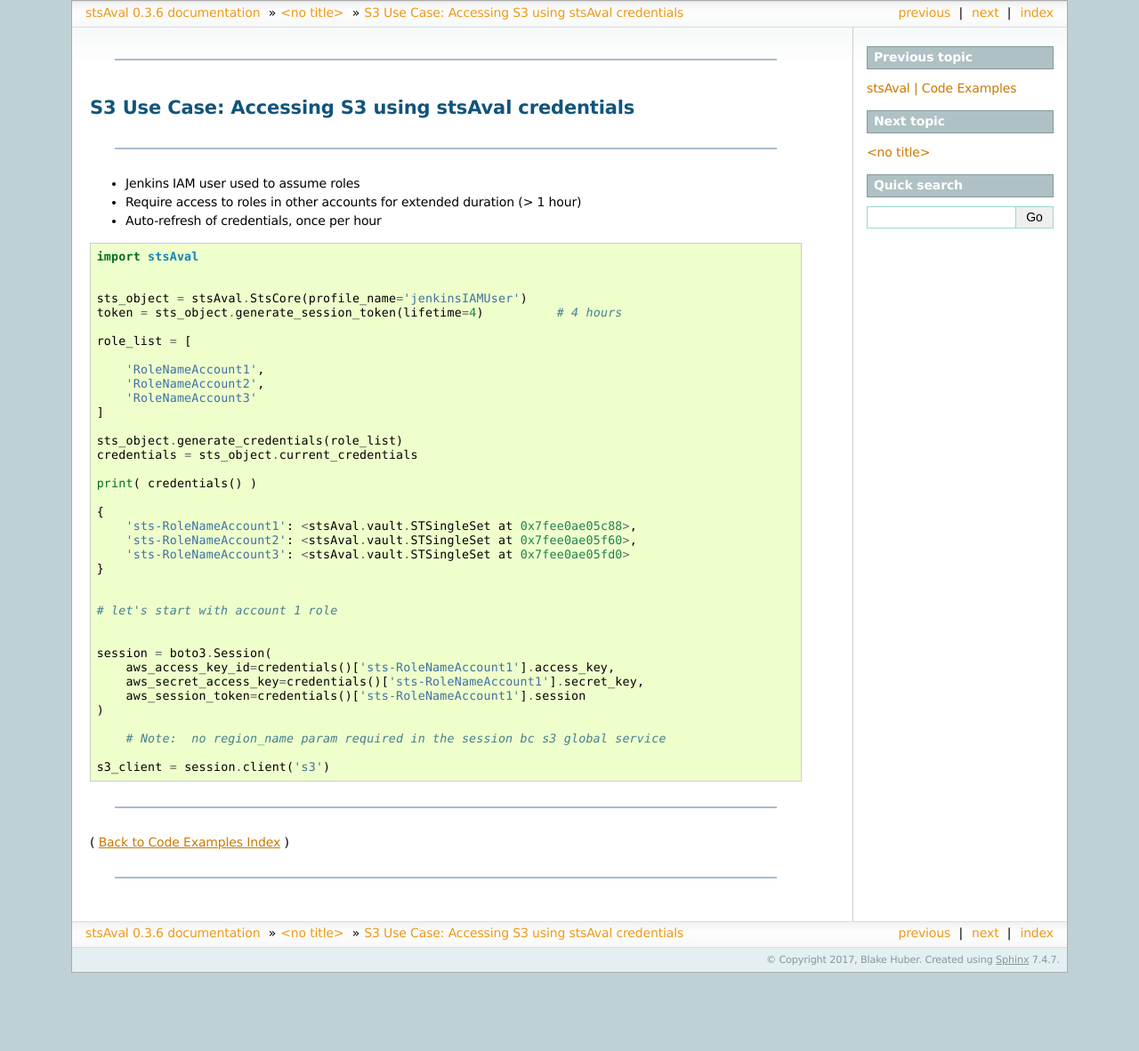
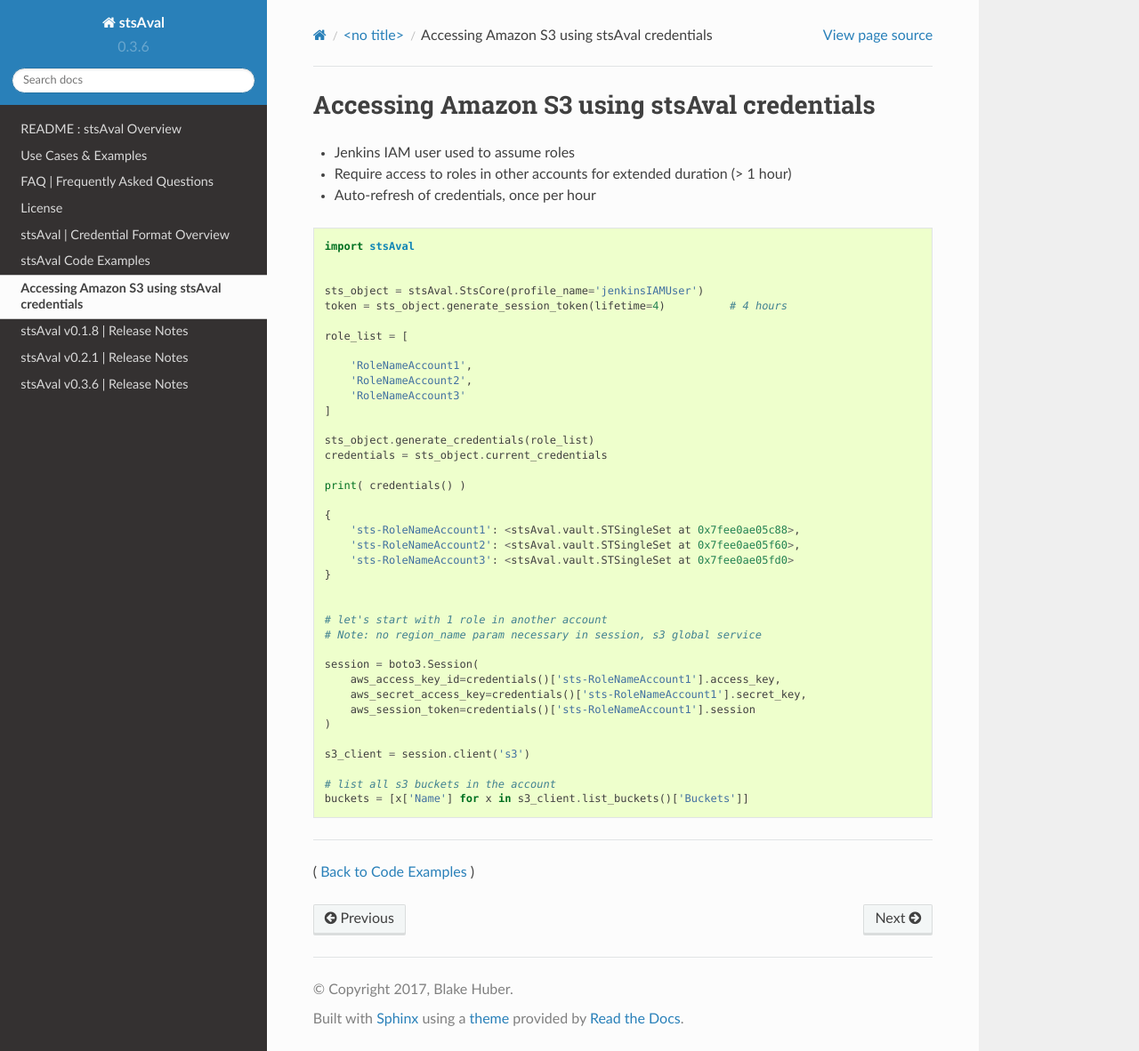
Before and after one commit to fstab50/stslib, a Sphinx documentation site: the page built from docs/source/primer/s3-use-case-example.rst, in a window 1280 px wide and 1182 px high. Shown: the whole window at 89% size. Built offline with Sphinx 7.4.7 and the Read the Docs theme 2.0.0, drawn with Linux system fonts in a browser that asks for light colours.

Commit message:
template conversion to std readthedocs.io theme

```diff
--- a/docs/source/conf.py
+++ b/docs/source/conf.py
@@ -19,6 +19,7 @@
 #
 import os
 import sys
+import sphinx_rtd_theme
 sys.path.insert(0, os.path.abspath('../../stsAval'))
 #sys.path.insert(0, os.path.abspath('modules'))
 
@@ -85,12 +86,10 @@
 # The theme to use for HTML and HTML Help pages.  See the documentation for
 # a list of builtin themes.
 #
+html_theme = "sphinx_rtd_theme"
+html_theme_path = [sphinx_rtd_theme.get_html_theme_path()]
 #html_theme = 'default'
-#html_theme_options = {
-#    "rightsidebar": "true",
-#    "relbarbgcolor": "black"
-#}
-html_theme = 'sphinxdoc'
+#html_theme = 'sphinxdoc'
 
 # Theme options are theme-specific and customize the look and feel of a theme
 # further.  For a list of options available for each theme, see the
--- a/docs/source/primer/s3-use-case-example.rst
+++ b/docs/source/primer/s3-use-case-example.rst
@@ -1,9 +1,7 @@
---------------
+===============================================
+ Accessing Amazon S3 using stsAval credentials
+===============================================
 
-S3 Use Case: Accessing S3 using stsAval credentials
-===================================================
-
---------------
 
 -  Jenkins IAM user used to assume roles
 -  Require access to roles in other accounts for extended duration (> 1
@@ -38,8 +36,8 @@
         }
 
 
-        # let's start with account 1 role
-
+        # let's start with 1 role in another account
+        # Note: no region_name param necessary in session, s3 global service
 
         session = boto3.Session(
             aws_access_key_id=credentials()['sts-RoleNameAccount1'].access_key,
@@ -47,12 +45,11 @@
             aws_session_token=credentials()['sts-RoleNameAccount1'].session
         )
 
-            # Note:  no region_name param required in the session bc s3 global service
+        s3_client = session.client('s3')
 
-        s3_client = session.client('s3')
+        # list all s3 buckets in the account
+        buckets = [x['Name'] for x in s3_client.list_buckets()['Buckets']]
 
 --------------
 
-( `Back to Code Examples Index <./index-code-examples.md>`__ )
-
---------------
+( `Back to Code Examples <./index-code-examples.html>`__ )
```
Also changed, not shown: docs/source/primer/index-code-examples.rst (+4 -9 lines).
